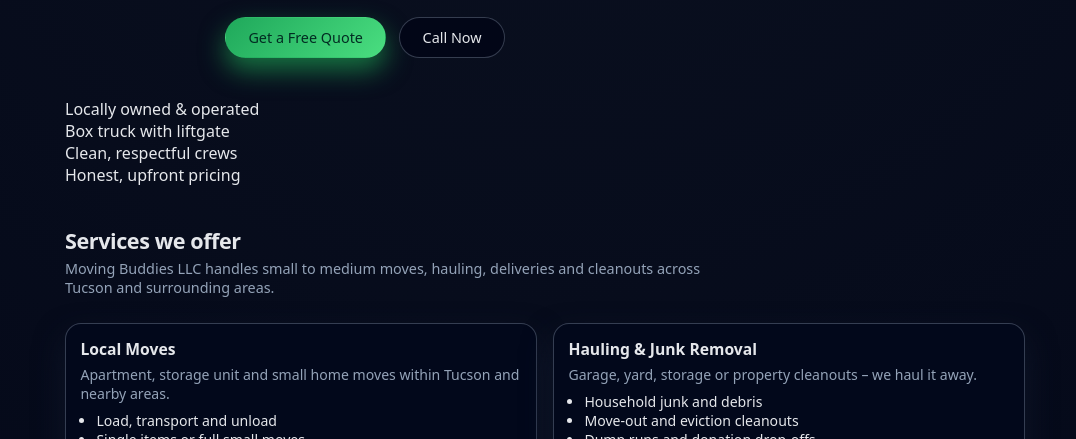
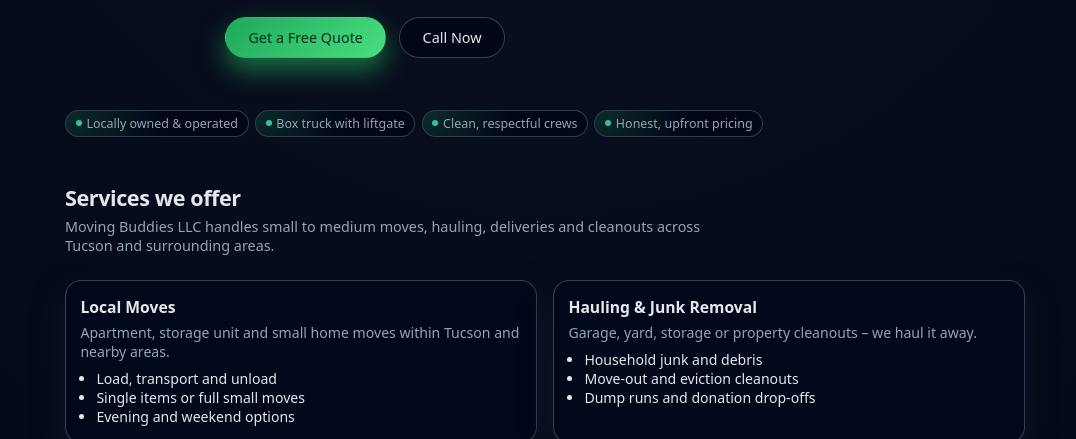
Before and after one commit to cezarmorris2021/moving-buddies-llc, a plain HTML site: page index.html in a window 1280 px wide. Shown: the part 361-800 px from the top of the page, without its empty margins (95-1171 px from the left). Drawn offline with Linux system fonts and the light colour scheme.

Commit message:
Update style.css

```diff
--- a/style.css
+++ b/style.css
@@ -456,4 +456,32 @@ textarea:focus {
   flex-wrap: wrap;
   justify-content: space-between;
   gap: 0.7rem;
-  }
+  }/* ===== Badges / Trust strip ===== */
+.badges {
+  padding: 0.75rem 0 0.4rem;
+}
+
+.badges-row {
+  display: flex;
+  flex-wrap: wrap;
+  gap: 0.4rem;
+  font-size: 0.78rem;
+  color: var(--text-soft);
+}
+
+.badge {
+  display: inline-flex;
+  align-items: center;
+  gap: 0.3rem;
+  padding: 0.25rem 0.6rem;
+  border-radius: 999px;
+  border: 1px solid rgba(51,65,85,0.9);
+  background: radial-gradient(circle at top left, rgba(31,168,91,0.2), #020617 55%);
+}
+
+.badge-dot {
+  width: 6px;
+  height: 6px;
+  border-radius: 999px;
+  background: linear-gradient(135deg, #22C55E, #38BDF8);
+}
```
